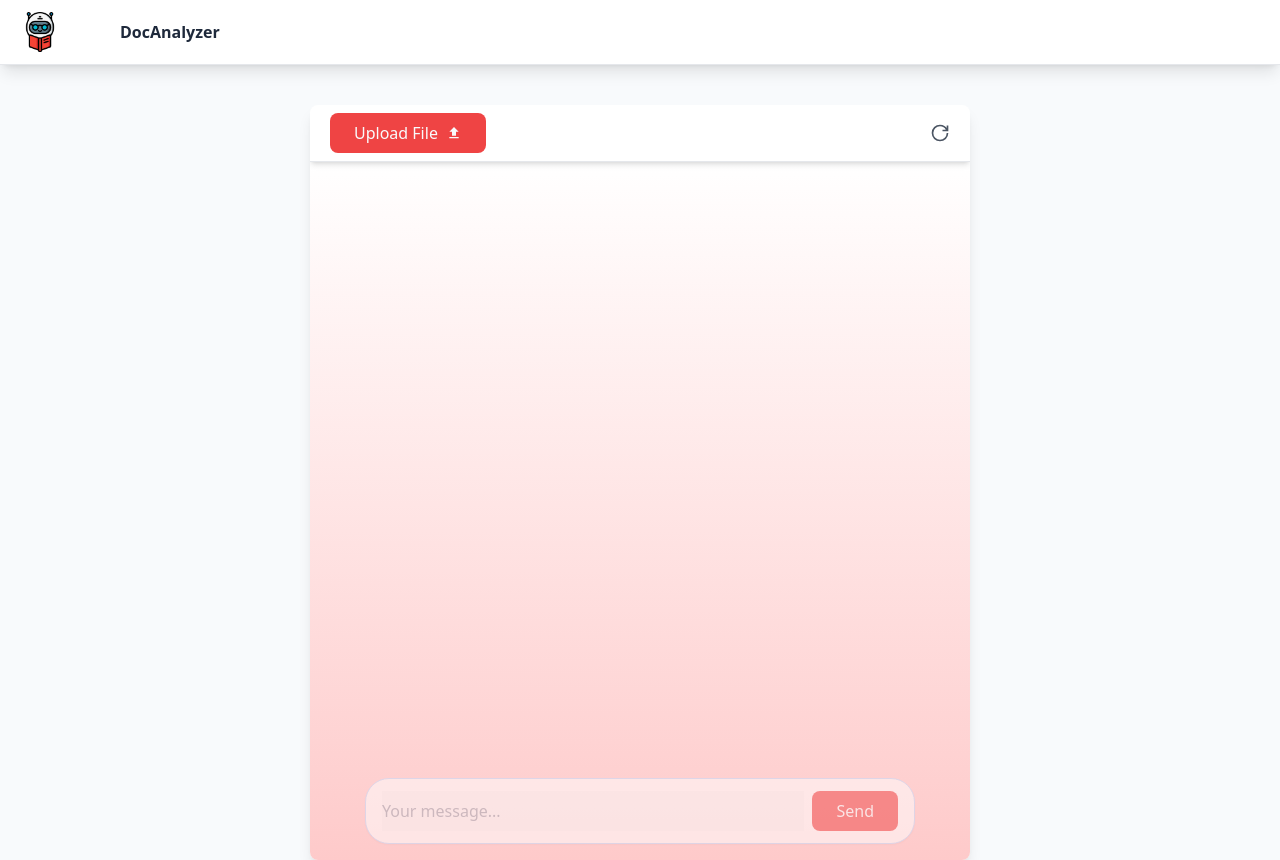
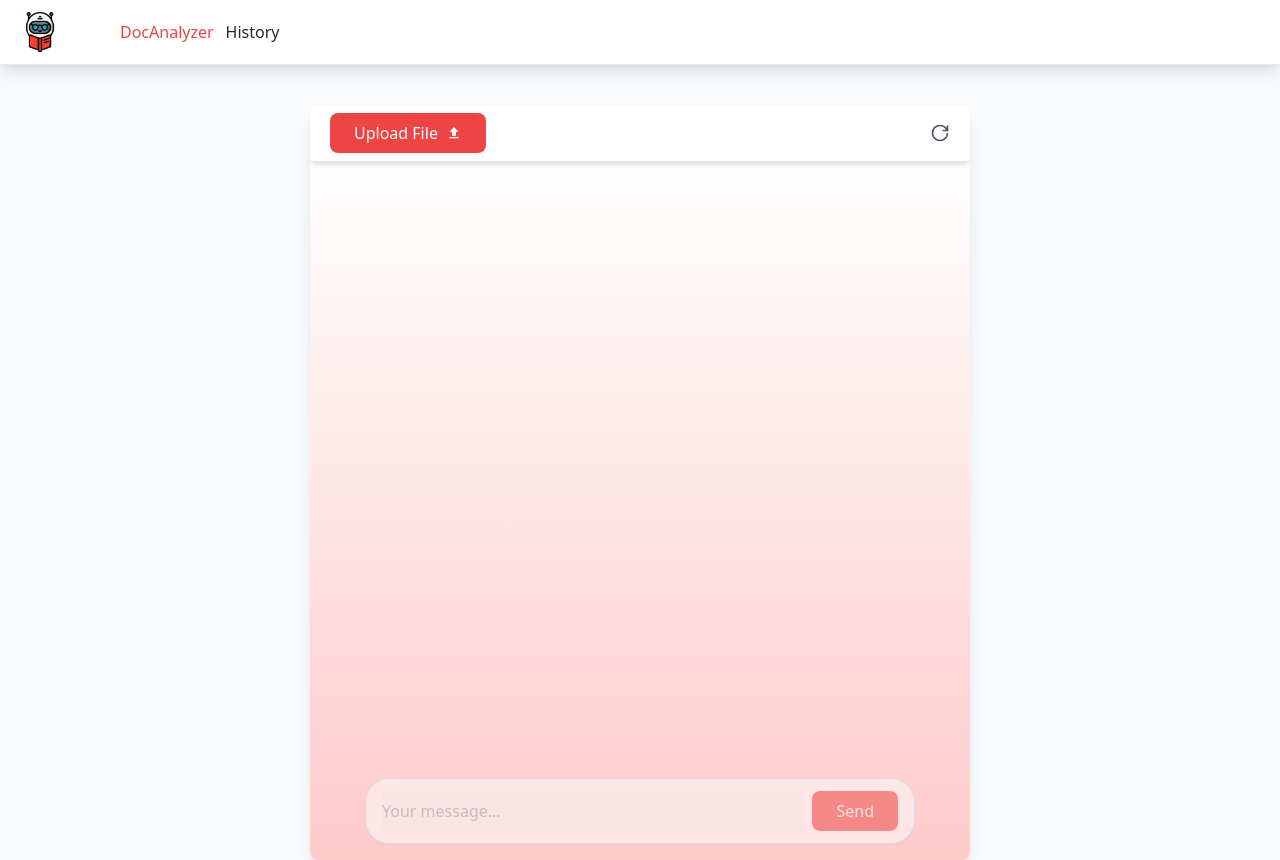
Before and after one commit to romainniamor/docAnalyser, a React (Vite) app in the folder frontApp/: page /analyzer in a window 1280 px wide. Built offline with nearby package versions, Linux system fonts and the light colour scheme.

Commit message:
🚧 Add basic History navLink

```diff
--- a/frontApp/src/components/nav/NavBar.tsx
+++ b/frontApp/src/components/nav/NavBar.tsx
@@ -10,11 +10,21 @@ export default function NavBar() {
           to="/analyzer"
           className={({ isActive }) => {
             return `${
-              isActive ? "font-semibold" : ""
-            }  hover:font-semibold transition-all duration-300 ease-in-out`;
+              isActive ? "text-red-500 " : ""
+            }   hover:text-red-600 font-medium transition-all duration-300 ease-in-out`;
           }}
         >
           DocAnalyzer
+        </NavLink>
+        <NavLink
+          to="/history"
+          className={({ isActive }) => {
+            return `${
+              isActive ? "text-red-600 " : ""
+            }   hover:text-red-500 font-medium transition-all duration-300 ease-in-out`;
+          }}
+        >
+          History
         </NavLink>
       </div>
     </nav>
--- a/frontApp/src/components/reusableUi/LogoButton.tsx
+++ b/frontApp/src/components/reusableUi/LogoButton.tsx
@@ -1,7 +1,7 @@
 import { IconType } from "react-icons";
 
 type LogoButtonProps = {
-  icon: IconType;
+  icon: IconType | JSX.Element;
   onClick: () => void;
 };
 
```
